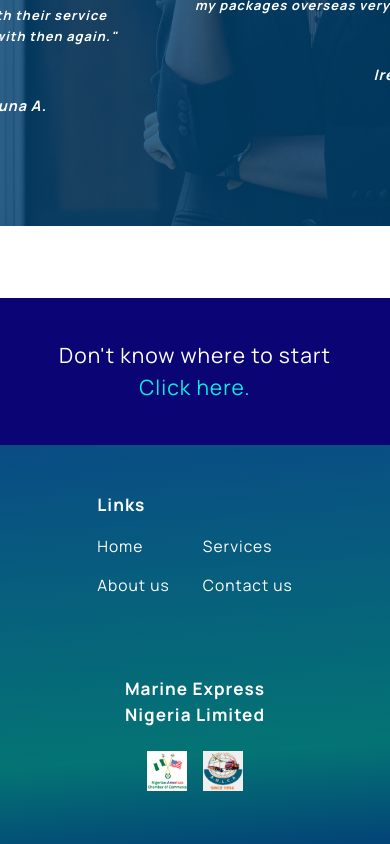
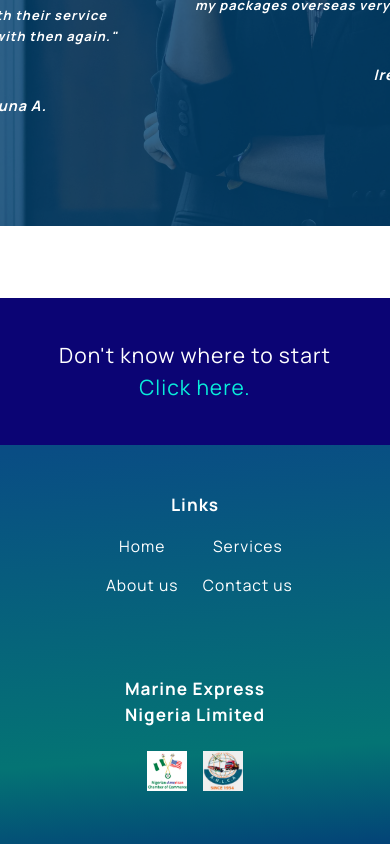
Before and after one commit to abeonweb/marine-express-site, a Next.js app: page / in a window 390 px wide. Shown: the part 5771-6615 px from the top of the page. Built offline with nearby package versions, Linux system fonts and the light colour scheme.

Commit message:
align text center on small screens

```diff
--- a/styles/Navigation.module.css
+++ b/styles/Navigation.module.css
@@ -185,6 +185,7 @@
     flex-direction: column;
     justify-content: space-between;
     align-items: center;
+    text-align: center;
 }
 
 .footerLinksList {
@@ -292,6 +293,7 @@
         justify-content: space-around;
         align-items: center;
         font-size: 1.5em;
+        text-align: left;
     }
 
     .footerLogoContainer {
```
